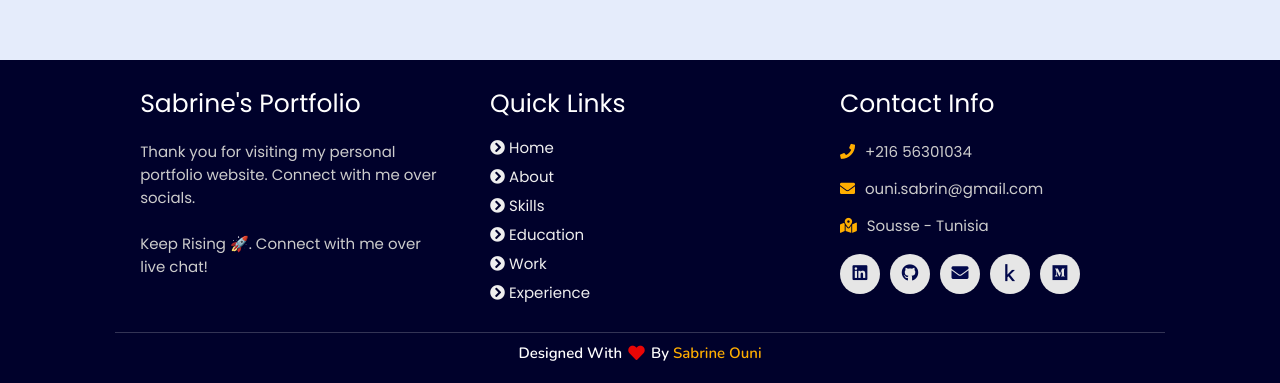
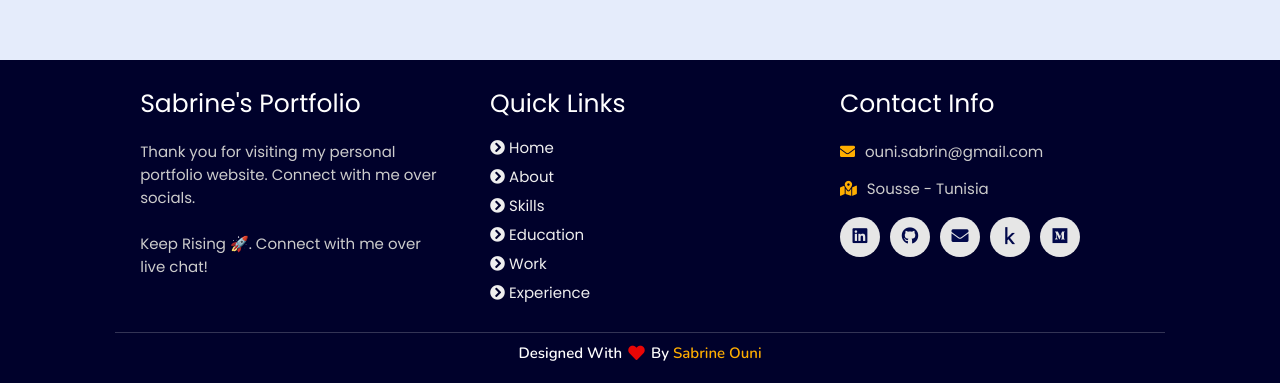
Before and after one commit to SabrineOuni/Portfolio-website, a plain HTML site: page index.html in a window 1280 px wide. Shown: the part 4877-5260 px from the top of the page. Drawn offline with nearby package versions, Linux system fonts and the light colour scheme; no server answers.

Commit message:
index.html
Signed-off-by: Sabrine Ouni <39842295+SabrineOuni@users.noreply.github.com>

```diff
--- a/index.html
+++ b/index.html
@@ -379,7 +379,7 @@
 
       <div class="box">
           <h3>contact info</h3>
-          <p> <i class="fas fa-phone"></i>+216 56301034</p>
+
           <p> <i class="fas fa-envelope"></i>ouni.sabrin@gmail.com</p>
           <p> <i class="fas fa-map-marked-alt"></i>Sousse - Tunisia</p>
           <div class="share">
```
